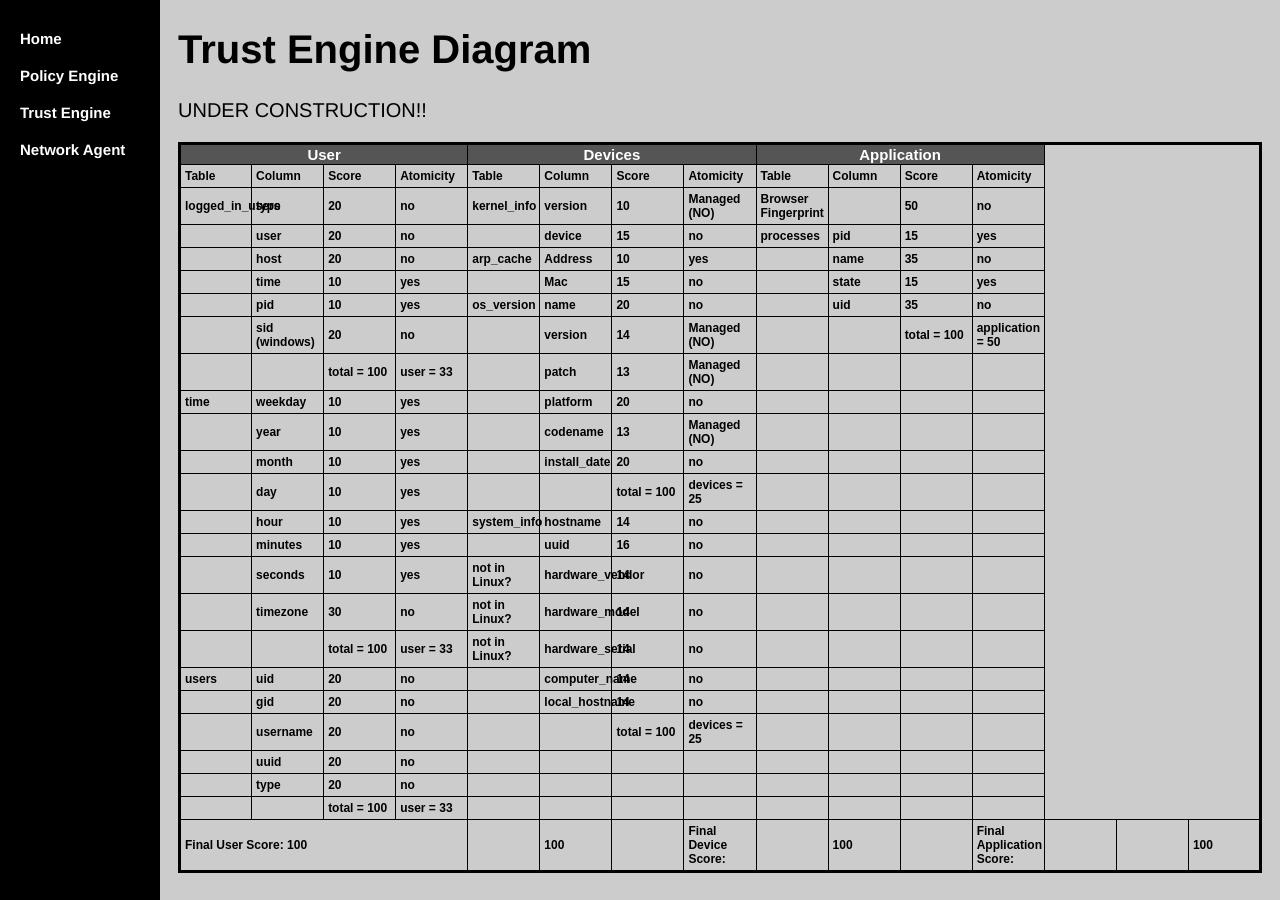
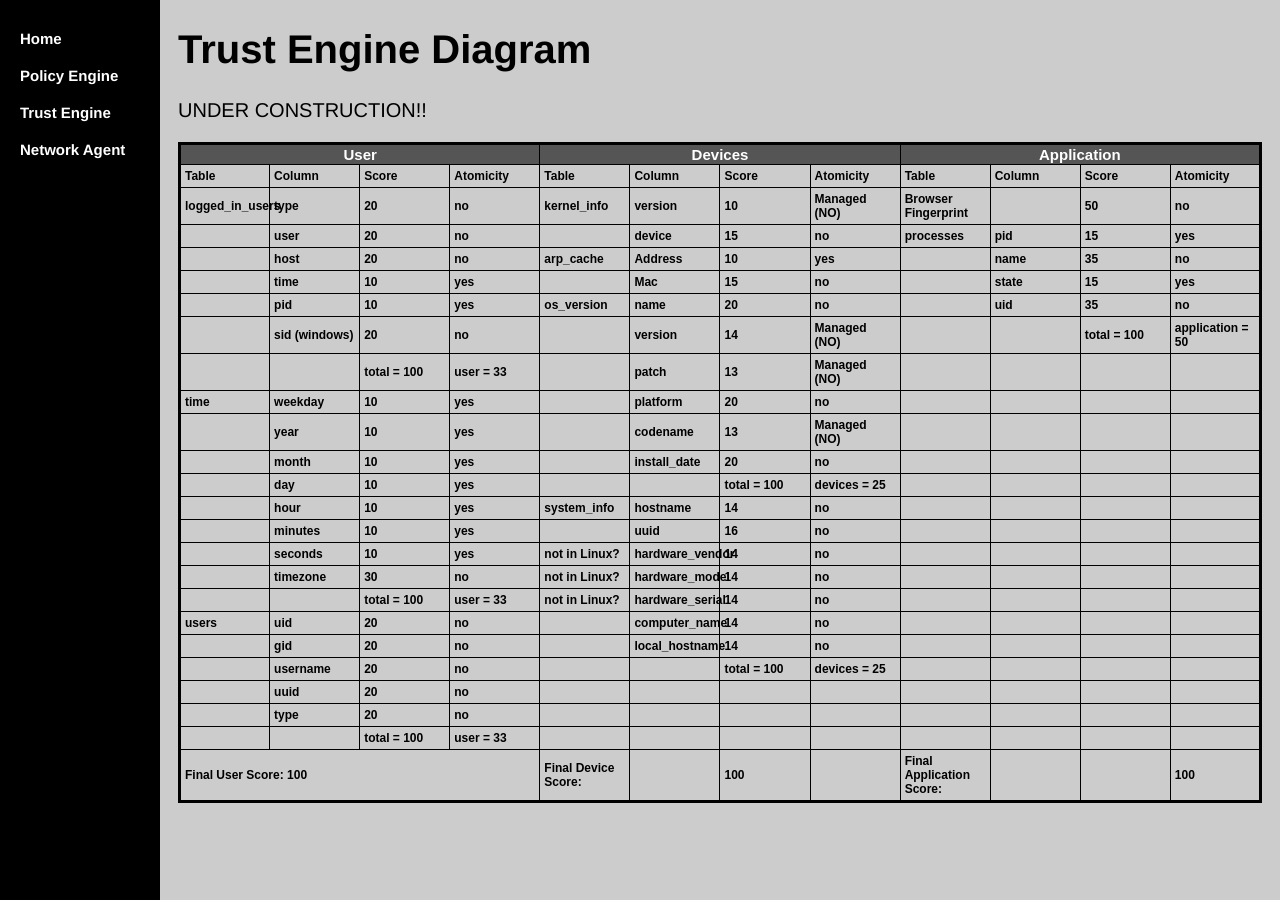
Before and after one commit to WWUZeroTrust/WWUZeroTrust.github.io, a Jekyll site: the page TrustEngine/diagram/index.html, which Jekyll copies as it is, in a window 1280 px wide. Built offline with Jekyll 4.4.1, drawn with Linux system fonts in a browser that asks for light colours.

Commit message:
Update index.html

```diff
--- a/TrustEngine/diagram/index.html
+++ b/TrustEngine/diagram/index.html
@@ -159,7 +159,7 @@
  <tr><td>&nbsp;</td><td>uuid</td><td>20</td><td>no</td><td>&nbsp;</td><td>&nbsp;</td><td>&nbsp;</td><td>&nbsp;</td><td>&nbsp;</td><td>&nbsp;</td><td>&nbsp;</td><td>&nbsp;</td></tr>
  <tr><td>&nbsp;</td><td>type</td><td>20</td><td>no</td><td>&nbsp;</td><td>&nbsp;</td><td>&nbsp;</td><td>&nbsp;</td><td>&nbsp;</td><td>&nbsp;</td><td>&nbsp;</td><td>&nbsp;</td></tr>
  <tr><td>&nbsp;</td><td>&nbsp;</td><td>total = 100 </td><td>user = 33</td><td>&nbsp;</td><td>&nbsp;</td><td>&nbsp;</td><td>&nbsp;</td><td>&nbsp;</td><td>&nbsp;</td><td>&nbsp;</td><td>&nbsp;</td></tr>
- <tr><td colspan="4">Final User Score: 100</td><td>&nbsp;</td><td>100</td><td>&nbsp;</td><td>Final Device Score:</td><td>&nbsp;</td><td>100</td><td>&nbsp;</td><td>Final Application Score:</td><td>&nbsp;</td><td>&nbsp;</td><td>100</td></tr>
+ <tr><td colspan="4">Final User Score: 100</td><td>Final Device Score:</td><td>&nbsp;</td><td>100</td><td>&nbsp;</td><td>Final Application Score:</td><td>&nbsp;</td><td>&nbsp;</td><td>100</td></tr>
 </tbody></table>
 	</div>
 <script>
```
